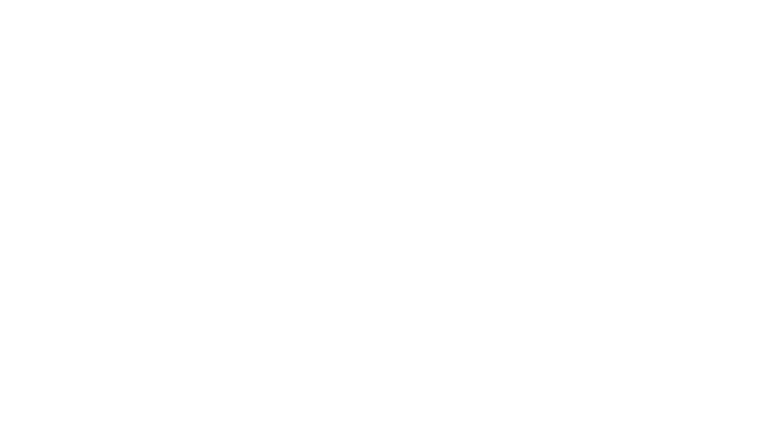
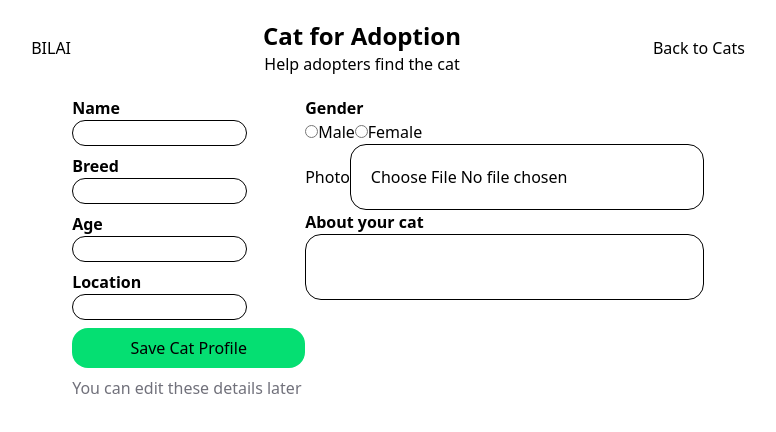
Before and after one commit to jahinhossain8573/bilai, a Next.js app: page /add_cat in a window 1280 px wide. Shown: the top 432 px of the page, without its empty margins (252-1028 px from the left). Built offline with nearby package versions, Linux system fonts and the light colour scheme.

Commit message:
Finished the basic layout for the add_cat page

```diff
--- a/app/add_cat/page.tsx
+++ b/app/add_cat/page.tsx
@@ -1,3 +1,74 @@
+import Link from "next/link";
+
+const spanStyling: string = "font-bold ";
+const inputGroupStyling: string = "flex flex-col w-3/4";
 export default function Page() {
-  return <div></div>;
+  return (
+    <div>
+      <header className="p-5 flex justify-center gap-x-48 items-center">
+        {/* Navbar */}
+        <div>
+          {/* ADD IN LOGO AND THE "BILAI" TEXT HERE */}
+          <h1>BILAI</h1>
+        </div>
+        <div className=" text-center">
+          <h2 className="text-2xl font-bold">Cat for Adoption</h2>
+          <span>Help adopters find the cat</span>
+        </div>
+        <Link href="">Back to Cats</Link>
+      </header>
+      <div className="flex justify-center">
+        <div className="flex flex-col gap-2">
+          {/* Container for the stuff on the left */}
+          <div className={inputGroupStyling}>
+            <span className={spanStyling}>Name</span>
+            <input type="text" className="border rounded-2xl" />
+          </div>
+          <div className={inputGroupStyling}>
+            <span className={spanStyling}>Breed</span>
+            <input type="text" className="border rounded-2xl" />
+          </div>
+          <div className={inputGroupStyling}>
+            <span className={spanStyling}>Age</span>
+            <input type="text" className="border rounded-2xl" />
+          </div>
+          <div className={inputGroupStyling}>
+            <span className={spanStyling}>Location</span>
+            <input type="text" className="border rounded-2xl" />
+          </div>
+          <button className="bg-green-400 p-2 rounded-2xl">
+            Save Cat Profile
+          </button>
+          <span className="text-zinc-500">
+            You can edit these details later
+          </span>
+        </div>
+        <div>
+          {/* Container for the stuff on the right */}
+          <div>
+            <span className={spanStyling}>Gender</span>
+            <div>
+              <input type="radio" />
+              <span>Male</span>
+              <input type="radio" />
+              <span>Female</span>
+            </div>
+          </div>
+          <div>
+            <span>Photo</span>
+            <input
+              type="file"
+              name=""
+              id=""
+              className="border p-5 rounded-2xl"
+            />
+          </div>
+          <div className="flex flex-col">
+            <span className={spanStyling}>About your cat</span>
+            <input type="text" className="border rounded-2xl p-5" />
+          </div>
+        </div>
+      </div>
+    </div>
+  );
 }
```
